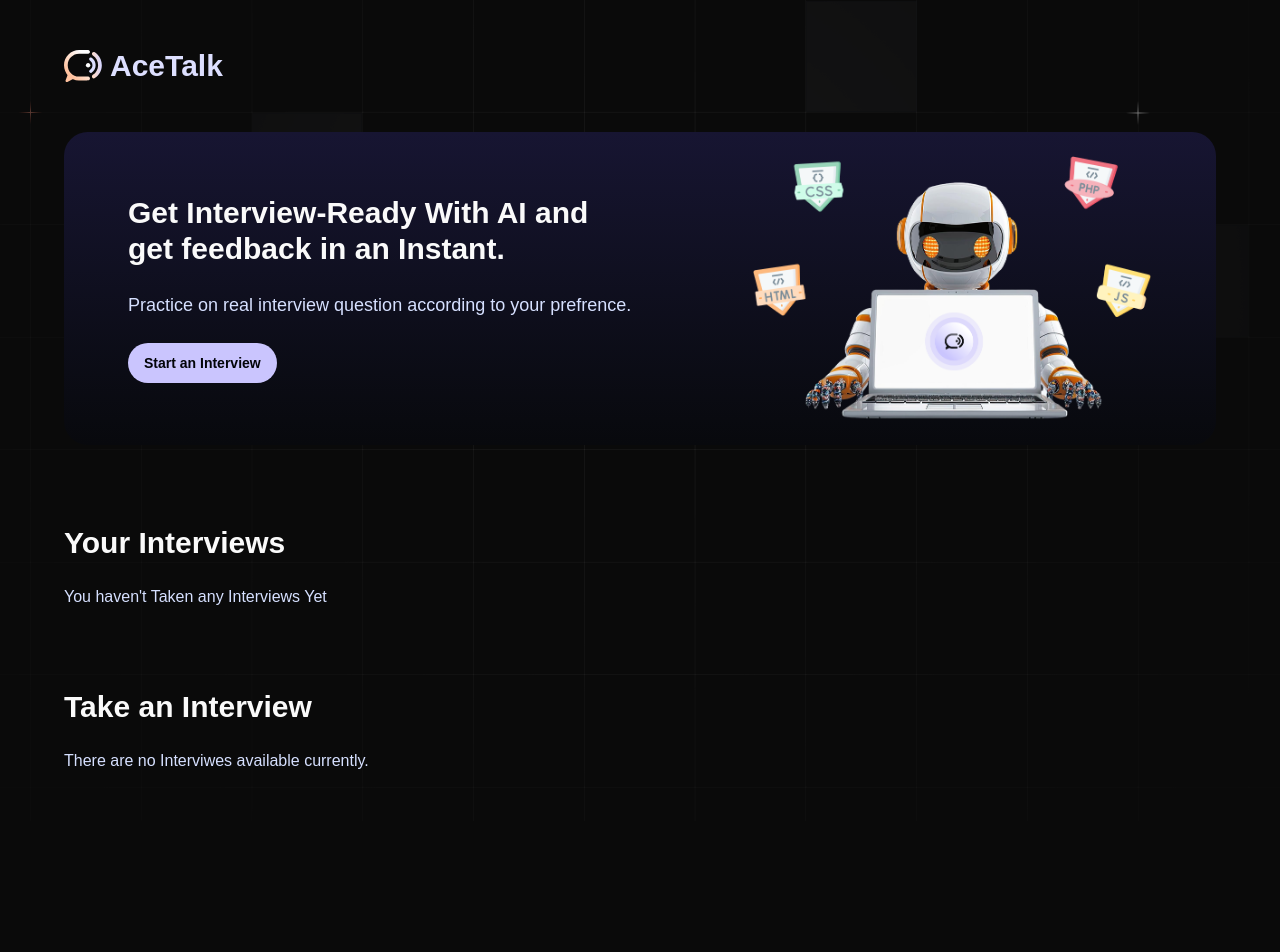
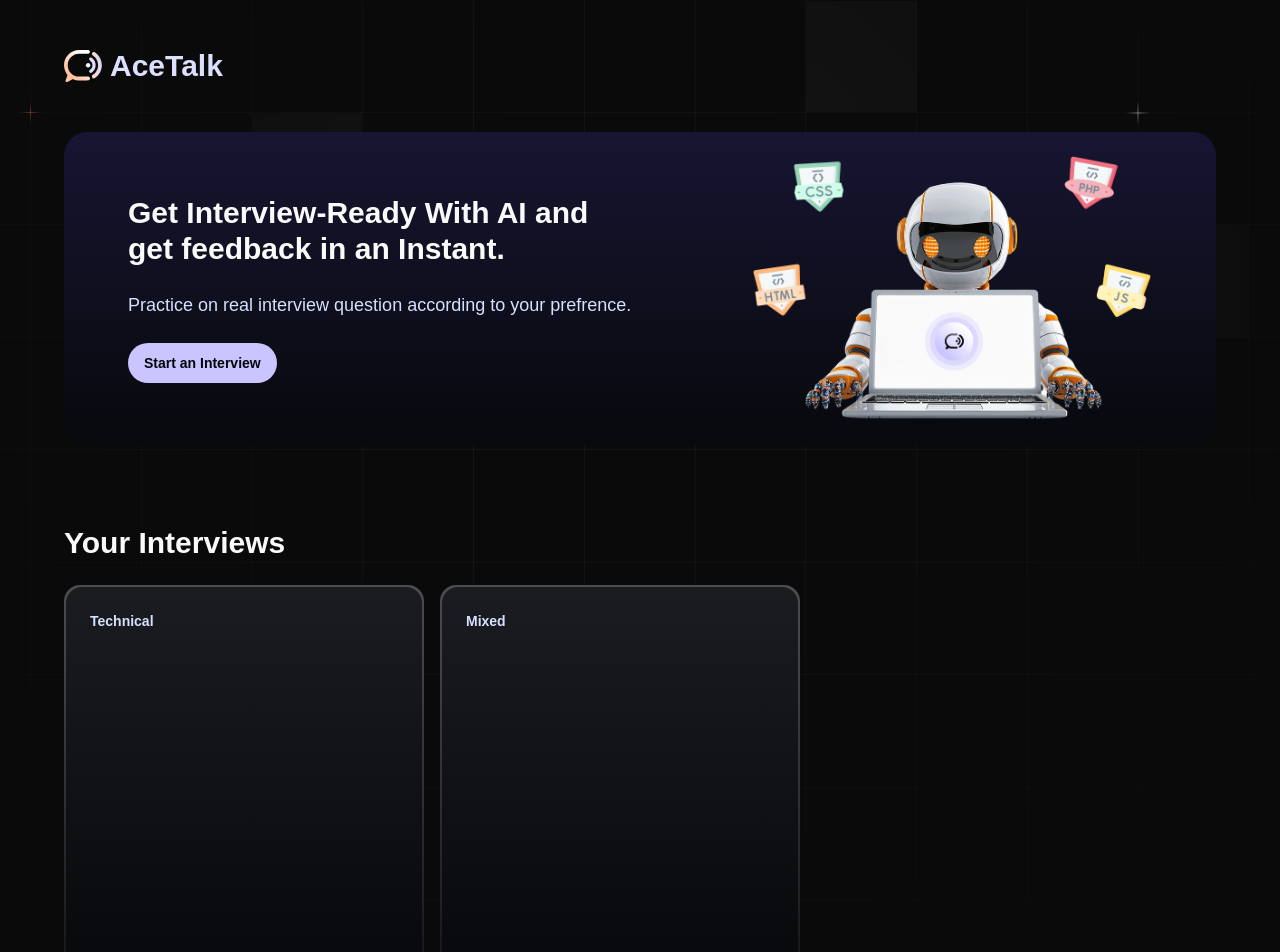
Before and after one commit to Nikhil-Siwakoti/AceTalk, a Next.js app: page / in a window 1280 px wide. Shown: the top 952 px of the page. Before the commit the page ends 821 px from the top, so only its background shows below. Built offline with nearby package versions, Linux system fonts and the light colour scheme; a web font is replaced by a local one.

Commit message:
Interview Card Frame

```diff
--- a/app/(root)/page.tsx
+++ b/app/(root)/page.tsx
@@ -2,6 +2,8 @@
 import Link from "next/link";
 import React from "react";
 import Image from "next/image";
+import { dummyInterviews } from "@/constants";
+import InterviewCard from "@/components/InterviewCard";
 
 const page = () => {
   return (
@@ -27,13 +29,20 @@
       <section className="flex flex-col gap-6 mt-8">
         <h2>Your Interviews</h2>
         <div className="interviews-section">
-          <p>You haven&apos;t Taken any Interviews Yet</p>
+         {dummyInterviews.map((interview)=>(
+          <InterviewCard key={interview.id}{...interview}/>
+         ))}
+         {/* { <p>You haven&apos;t taken any interview yet.</p>} */}
         </div>
       </section>
       <section className="flex flex-col gap-6 mt-8">
       <h2>Take an Interview</h2>
         <div className="interviews-section">
-          <p>There are no Interviwes available currently.</p>
+        {dummyInterviews.map((interview)=>(
+          <InterviewCard key={interview.id}{...interview}/>
+         ))}
+
+
         </div>
       </section>
     </>
--- /dev/null
+++ b/components/InterviewCard.tsx
@@ -0,0 +1,23 @@
+import React from 'react'
+import dayjs from 'dayjs'
+import { date } from 'zod';
+
+const InterviewCard = ({interviewId,userId,role, type, techstack, createdAt }: InterviewCardProps) => {
+    const feedback = null as Feedback | null;
+    const normalizedType = /mix/gi.test(type) ? 'Mixed' : type;
+    const formattedDate = dayjs(feedback?.createdAt || createdAt || Date.now()).format('MMM D, YYYY');
+
+  return (
+    <div className='card-border w-[360px] max-sm:w-full min-h-96'>
+      <div className='card-interview'>
+        <div>
+            <p className='badge-text'>
+                {normalizedType}
+            </p>
+        </div>
+      </div>
+    </div>
+  )
+}
+
+export default InterviewCard
```
